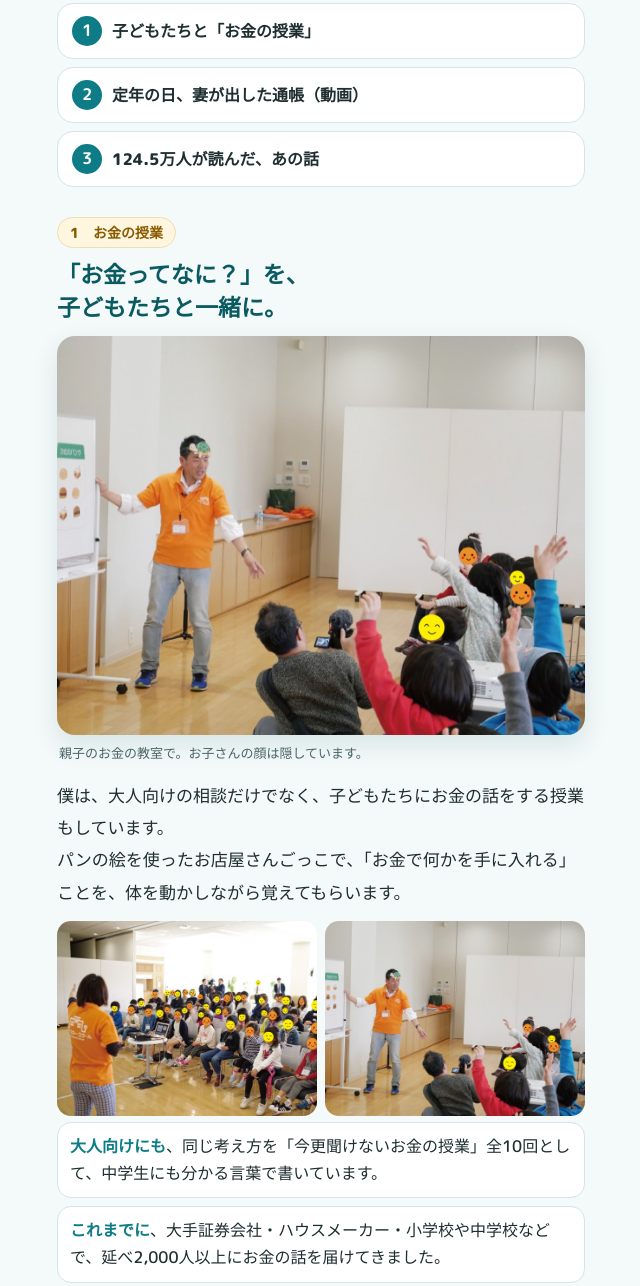
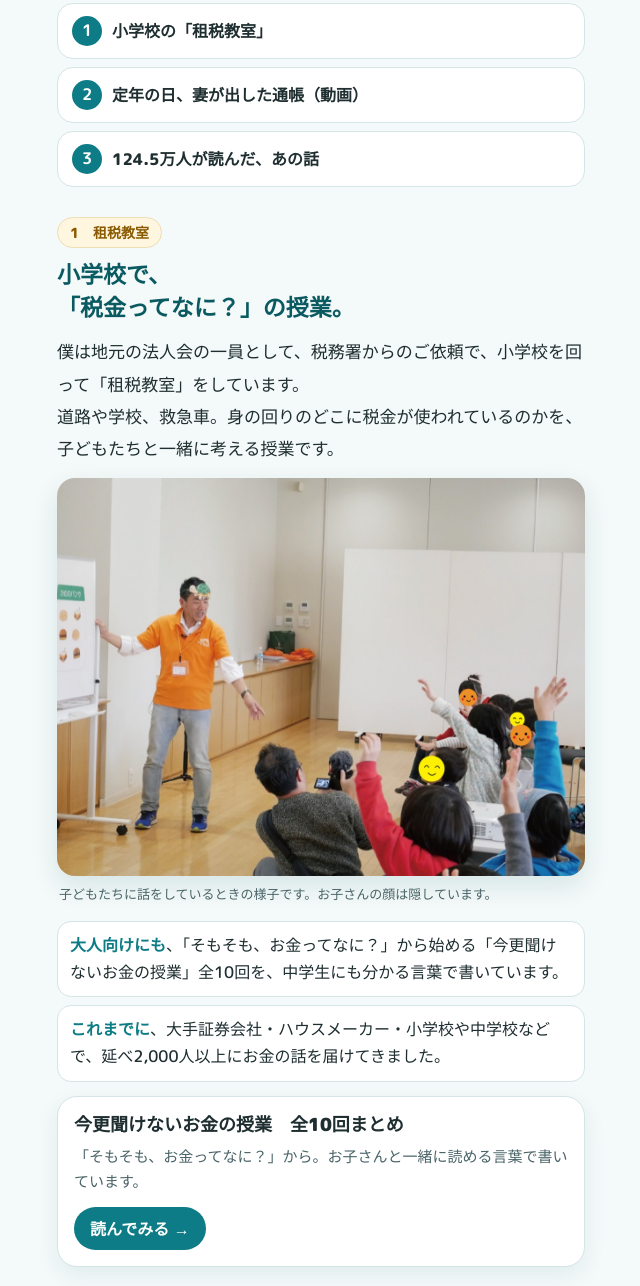
Before and after one commit to mm738966m-boop/asa, a plain HTML site: page w/m1/index.html in a window 1280 px wide. Shown: the part 340-1626 px from the top of the page, without its empty margins (319-959 px from the left). Drawn offline with Linux system fonts and the light colour scheme.

Commit message:
m1: 租税教室に差し替え

```diff
--- a/w/m1/index.html
+++ b/w/m1/index.html
@@ -1,7 +1,7 @@
 <!doctype html>
 <html lang="ja"><head><meta charset="utf-8"><meta name="viewport" content="width=device-width,initial-scale=1">
 <meta name="robots" content="noindex,nofollow,noarchive"><meta name="color-scheme" content="light">
-<meta name="description" content="fulfullのいま｜子どもたちとのお金の授業、定年の日の通帳の話（動画）、スレッズで124.5万人が読んだ話"><meta property="og:title" content="ご無沙汰しています。いま、こんなことをしています。"><meta property="og:description" content="fulfullのいま｜子どもたちとのお金の授業、定年の日の通帳の話（動画）、スレッズで124.5万人が読んだ話">
+<meta name="description" content="fulfullのいま｜小学校の租税教室、定年の日の通帳の話（動画）、スレッズで124.5万人が読んだ話"><meta property="og:title" content="ご無沙汰しています。いま、こんなことをしています。"><meta property="og:description" content="fulfullのいま｜小学校の租税教室、定年の日の通帳の話（動画）、スレッズで124.5万人が読んだ話">
 <meta property="og:url" content="https://mm738966m-boop.github.io/asa/w/m1/"><meta property="og:image" content="https://mm738966m-boop.github.io/asa/w/m1/og.png"><meta property="og:image:width" content="1200"><meta property="og:image:height" content="630">
 <meta name="twitter:card" content="summary_large_image"><meta property="og:type" content="website">
 <link href="https://fonts.googleapis.com/css2?family=M+PLUS+Rounded+1c:wght@500;700;800;900&display=swap" rel="stylesheet">
@@ -59,20 +59,19 @@ p{font-size:17px;line-height:1.9;margin:0 0 12px}
 </header>
 
 <nav class="toc">
-<a href="#c"><b>1</b>子どもたちと「お金の授業」</a>
+<a href="#c"><b>1</b>小学校の「租税教室」</a>
 <a href="#a"><b>2</b>定年の日、妻が出した通帳（動画）</a>
 <a href="#b"><b>3</b>124.5万人が読んだ、あの話</a>
 </nav>
 
 <section class="sec" id="c">
-<span class="k">1　お金の授業</span>
-<h2>「お金ってなに？」を、<br>子どもたちと一緒に。</h2>
-<img class="ph" src="img/kyoshitsu2.jpg" alt="子ども向けのお金の教室で話す森川" loading="lazy">
-<p class="cap">親子のお金の教室で。お子さんの顔は隠しています。</p>
-<p>僕は、大人向けの相談だけでなく、子どもたちにお金の話をする授業もしています。<br>パンの絵を使ったお店屋さんごっこで、「お金で何かを手に入れる」ことを、体を動かしながら覚えてもらいます。</p>
-<div class="two"><img src="img/kyoshitsu1.jpg" alt="お金の教室の会場" loading="lazy"><img src="img/kyoshitsu2.jpg" alt="手を挙げる子どもたち" loading="lazy" style="object-position:80% 70%"></div>
+<span class="k">1　租税教室</span>
+<h2>小学校で、<br>「税金ってなに？」の授業。</h2>
+<p>僕は地元の法人会の一員として、税務署からのご依頼で、小学校を回って「租税教室」をしています。<br>道路や学校、救急車。身の回りのどこに税金が使われているのかを、子どもたちと一緒に考える授業です。</p>
+<img class="ph" src="img/kyoshitsu2.jpg" alt="子どもたちに話をする森川" loading="lazy">
+<p class="cap">子どもたちに話をしているときの様子です。お子さんの顔は隠しています。</p>
 <ul class="pts">
-<li><b>大人向けにも</b>、同じ考え方を「今更聞けないお金の授業」全10回として、中学生にも分かる言葉で書いています。</li>
+<li><b>大人向けにも</b>、「そもそも、お金ってなに？」から始める「今更聞けないお金の授業」全10回を、中学生にも分かる言葉で書いています。</li>
 <li><b>これまでに</b>、大手証券会社・ハウスメーカー・小学校や中学校などで、延べ2,000人以上にお金の話を届けてきました。</li>
 </ul>
 <a class="card" href="https://mm738966m-boop.github.io/fulfull-links/go/?d=20261128&amp;s=m-w1-lesson&amp;to=https%3A%2F%2Ffulfull.jp%2F2026%2F08%2F11%2Fmoney-lessons%2F"><div class="in"><div class="tt">今更聞けないお金の授業　全10回まとめ</div><div class="ds">「そもそも、お金ってなに？」から。お子さんと一緒に読める言葉で書いています。</div><span class="go">読んでみる →</span></div></a>
@@ -103,7 +102,7 @@ p{font-size:17px;line-height:1.9;margin:0 0 12px}
 </div>
 </section>
 
-<div class="me"><span class="av">森</span><p>お金の話は、数字より先に「家族の気持ち」が出てくることが多いです。<br>だから僕は、子どもにも大人にも、まず気持ちのところから話すようにしています。</p></div>
+<div class="me"><span class="av">森</span><p>お金の話は、数字より先に「家族の気持ち」が出てくることが多いです。<br>だから僕は、小学校の授業でも大人の相談でも、まず気持ちのところから話すようにしています。</p></div>
 
 <p class="soft">お金の勉強会（オンライン・約1時間）も続けています。<br><a href="https://mm738966m-boop.github.io/fulfull-links/go/?d=20261128&amp;s=m-w1-lp&amp;to=https%3A%2F%2Futage-system.com%2Fp%2FxBWncXOH1VaH%3Fref%3Dline_sogo_w1">日程を見てみる</a></p>
 <p class="foot">fulfull株式会社　森川 満章<br>ときどき、fulfullのいまをお届けします。</p>
```
Also changed, not shown: w/m1/img/kyoshitsu1.jpg (deleted), w/m1/line.png.
